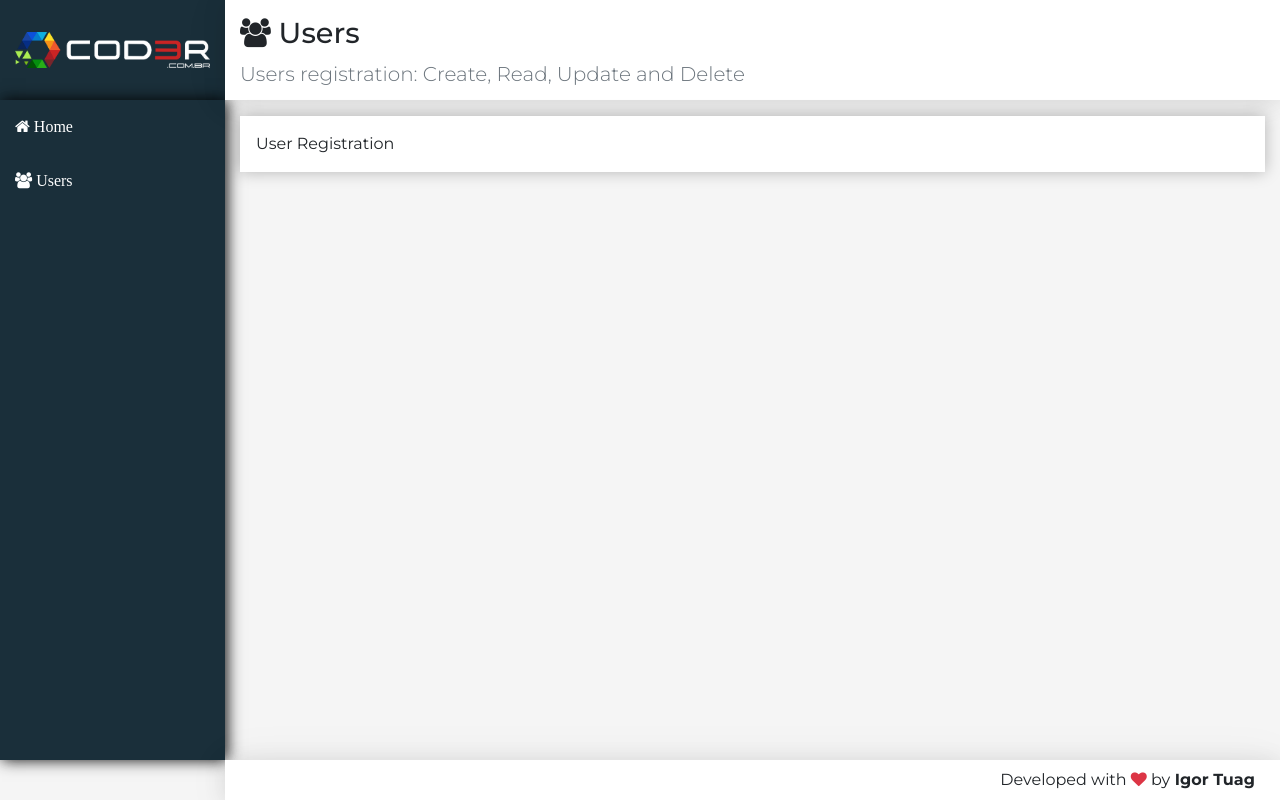
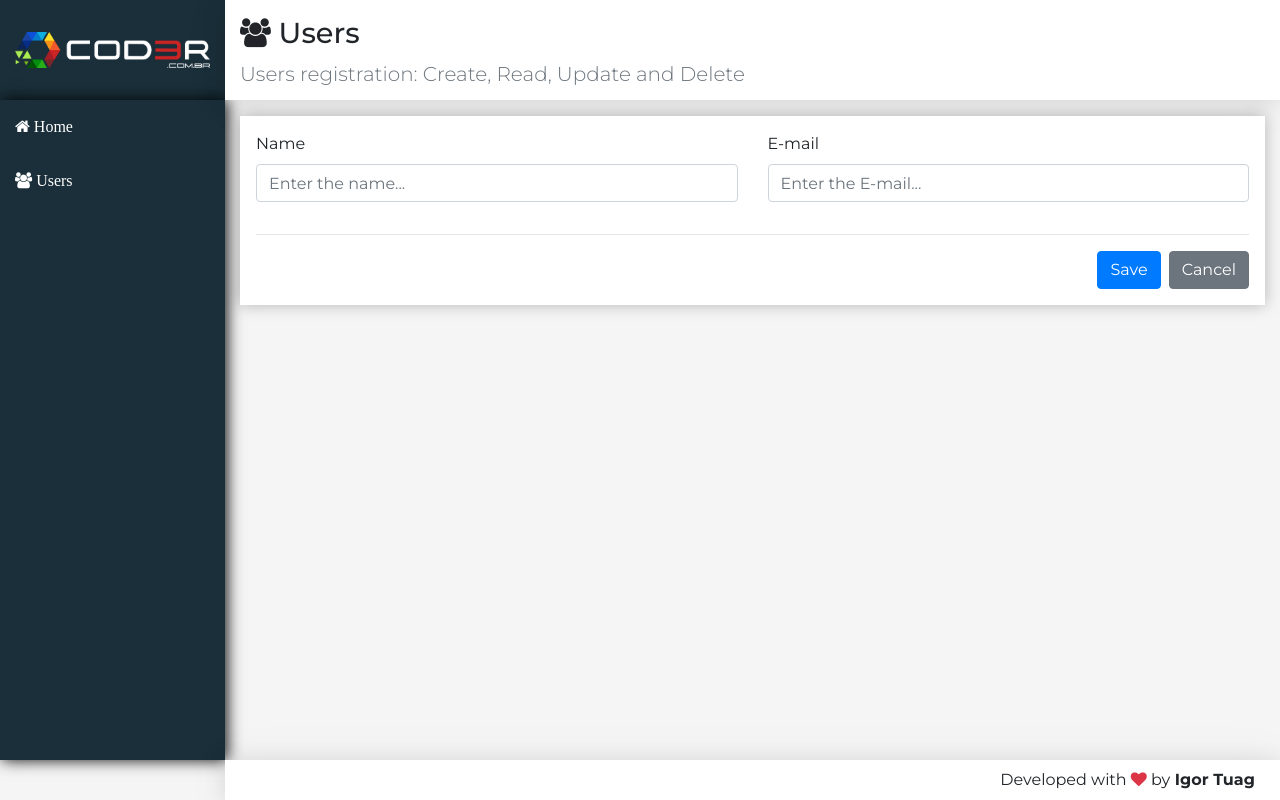
Before and after one commit to igortuag/Crud-User-React, a React (Create React App) app in the folder frontend/: page /users in a window 1280 px wide. Built offline with nearby package versions, Linux system fonts and the light colour scheme.

Commit message:
Create users on backend

```diff
--- a/frontend/src/components/user/userCrud.jsx
+++ b/frontend/src/components/user/userCrud.jsx
@@ -39,10 +39,62 @@
         const list = this.state.list.filter(u => u.id !== user.id)
     }
 
+    updateField(event) {
+        const user = { ...this.state.user }
+        user[event.target.name] = event.target.value
+        this.setState({ user })
+    }
+
+    renderForm() {
+        return (
+            <div className="form">
+                <div className="row">
+                    <div className="col-12 col-md-6">
+                        <div className="form-group">
+                            <label>Name</label>
+                            <input type="text" className="form-control"
+                                name="name"
+                                value={this.state.user.name}
+                                onChange={e => this.updateField(e)}
+                                placeholder="Enter the name..." />
+                        </div>
+                    </div>
+
+                    <div className="col-12 col-md-6">
+                        <div className="form-group">
+                            <label>E-mail</label>
+                            <input type="text" className="form-control"
+                                name="email"
+                                value={this.state.user.email}
+                                onChange={e => this.updateField(e)}
+                                placeholder="Enter the E-mail..." />
+                        </div>
+                    </div>
+                </div>
+
+                <hr />
+
+                <div className="row">
+                    <div className="col-12 d-flex justify-content-end">
+                        <button className="btn btn-primary"
+                            onClick={e => this.save(e)}>
+                            Save
+                        </button>
+
+                        <button className="btn btn-secondary ml-2"
+                            onClick={e => this.clear(e)}>
+                            Cancel
+                        </button>
+                    </div>
+                </div>
+            </div>
+        )
+    }
+
     render() {
         return (
             <Main {...headerProps}>
-                User Registration
+                {this.renderForm()}
             </Main>
         )
     }
```
Also changed, not shown: 1 other file (tests, documents, lock files or other folders).
